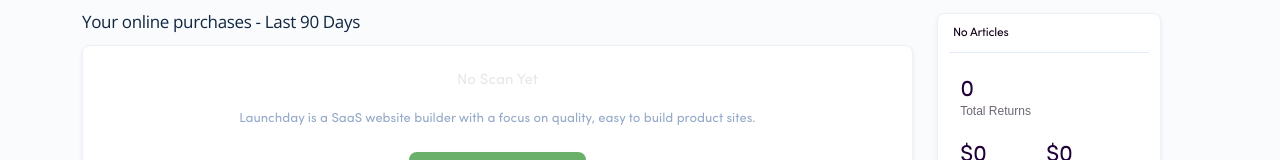
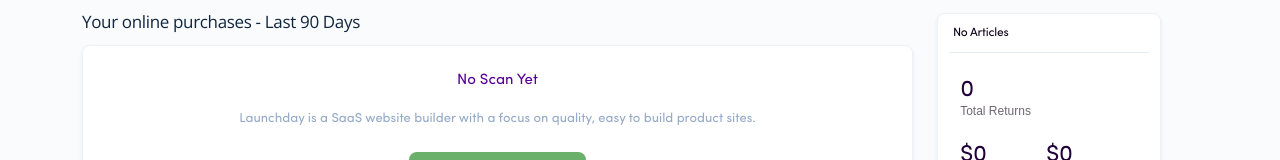
Before and after one commit to tajbsta/noted-react-app, a React (Create React App) app: page /dashboard in a window 1280 px wide. Shown: the part 126-286 px from the top of the page. Built offline with nearby package versions, Linux system fonts and the light colour scheme; a web font is replaced by a local one.

Commit message:
feat: added font color noted-purple

```diff
--- a/src/assets/scss/pages/_dashboard.scss
+++ b/src/assets/scss/pages/_dashboard.scss
@@ -6,6 +6,10 @@
     font-size: 16px;
     line-height: 19px;
   }
+}
+
+.noted-purple {
+  color: #570097;
 }
 
 .launch-scan-btn {
--- a/src/pages/DashboardPage.jsx
+++ b/src/pages/DashboardPage.jsx
@@ -9,14 +9,7 @@
 
   const renderEmptyScans = () => (
     <>
-      <p
-        className="text-center sofia-pro"
-        style={{
-          color: "#E8E7E9",
-        }}
-      >
-        No Scan Yet
-      </p>
+      <p className="text-center sofia-pro noted-purple">No Scan Yet</p>
       <p className="small text-muted mb-1 text-center sofia-pro">
         Launchday is a SaaS website builder with a focus on quality, easy to
         build product sites.
```
